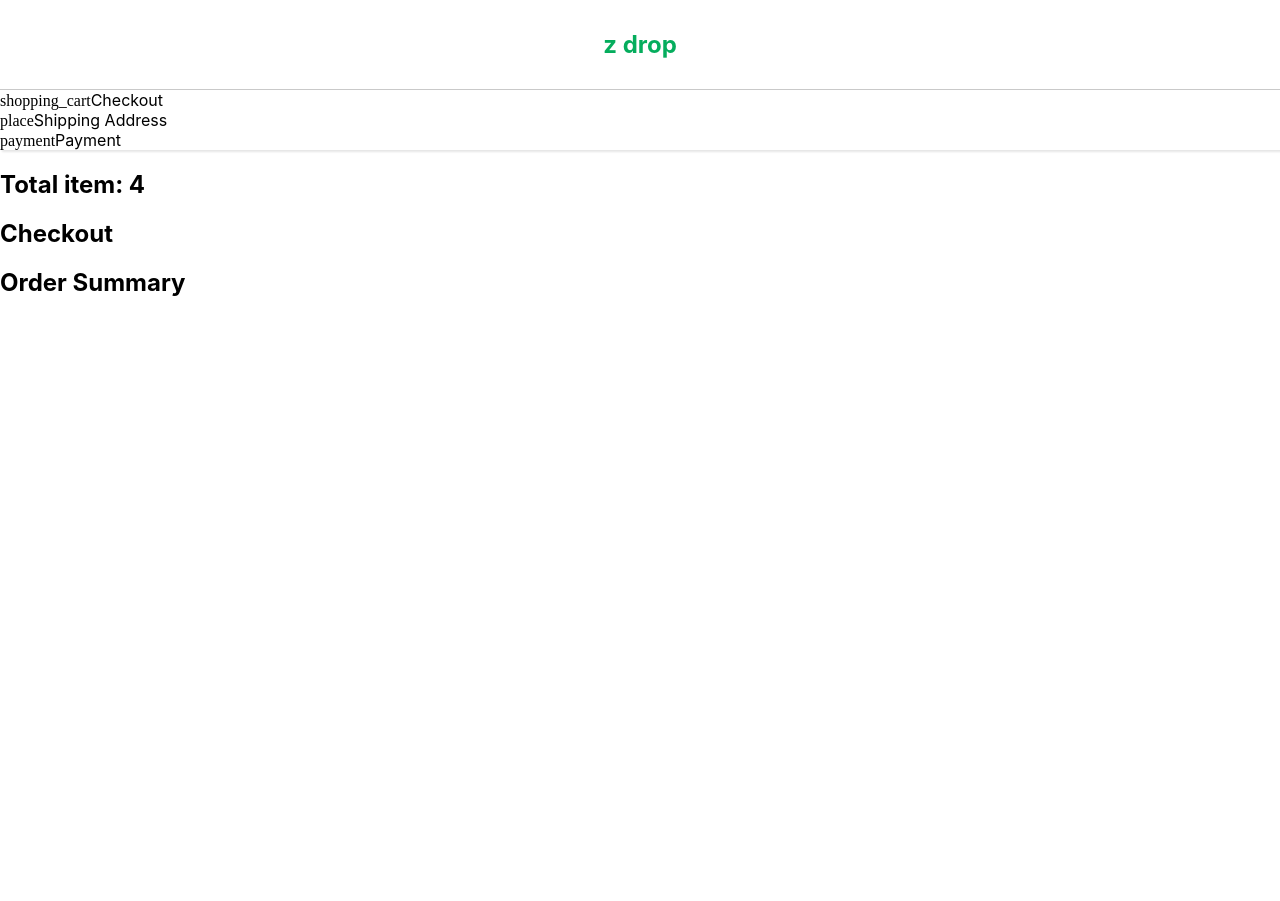
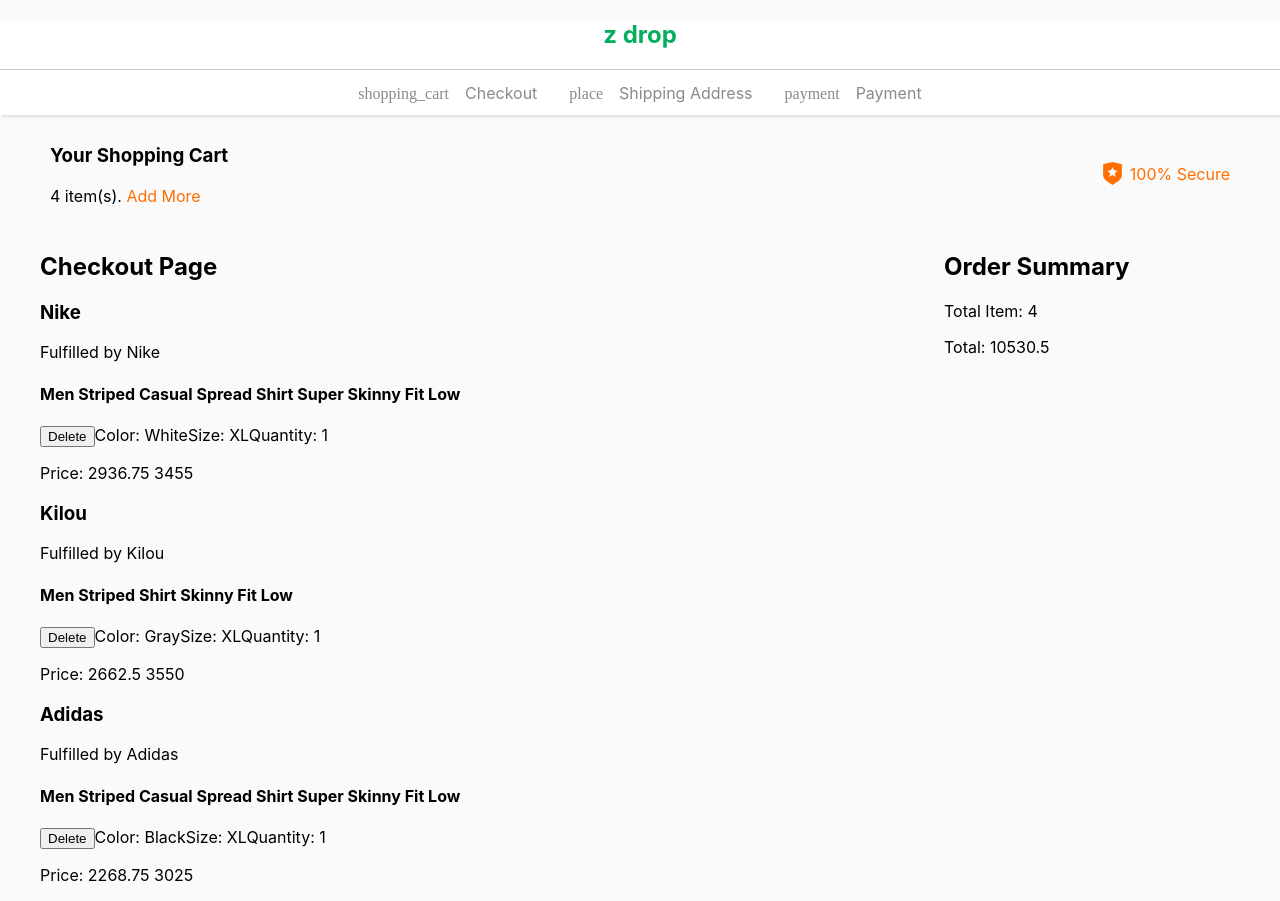
Before and after one commit to ishtiak-ahmed/z-drop, a Next.js app: page /cart in a window 1280 px wide. Before the commit the page ends 800 px from the top, so only its background shows below. Built offline with nearby package versions, Linux system fonts and the light colour scheme.

Commit message:
redux remove from store function added

```diff
--- a/Components/Checkout.tsx
+++ b/Components/Checkout.tsx
@@ -1,8 +1,28 @@
+import { useEffect, useState } from "react";
+import { useSelector } from "react-redux";
+import Orders from "./Orders";
 
 const Checkout = () => {
+    const cart = useSelector(state => state.cart);
+    const [filterData, setFilterData] = useState({});
+    useEffect(() => {
+        const newData = {};
+        cart.forEach(item => {
+            if(newData[item.compnay]){
+                newData[item.company] = [...newData[item.company], item]
+            }else {
+                newData[item.company] = [item]
+            }
+        })
+        setFilterData(newData)
+    },[cart])
+
     return (
         <div>
-            <h2>Checkout</h2>
+            <h2>Checkout Page</h2>
+            {
+                Object.keys(filterData).map(key => <Orders key={key} orders={filterData[key]}/>)
+            }
         </div>
     )
 }
--- a/Components/Header.tsx
+++ b/Components/Header.tsx
@@ -7,7 +7,7 @@
             <div className={classes.header__logo}>
                 <h2>z drop</h2>
             </div>
-            <nav>
+            <nav className={classes.header__menu}>
                 <MenuItem to="/" icon="shopping_cart" menu="Checkout" />
                 <MenuItem to="/cart" icon="place" menu="Shipping Address" />
                 <MenuItem to="/" icon="payment" menu="Payment" />
--- a/Components/MenuItem.tsx
+++ b/Components/MenuItem.tsx
@@ -1,6 +1,6 @@
 import Icon from "./Icon"
 import Link from 'next/link';
-
+import classes from '../styles/Header.module.scss';
 type Props = {
     to: string
     icon: string
@@ -8,7 +8,7 @@
 }
 const MenuItem = ({to, icon, menu}: Props) => {
     return (
-        <div className="menu__item">
+        <div className={classes.header__menu__item}>
             <Icon name={icon} />
             <Link href={to}>
             {menu}
--- /dev/null
+++ b/Components/OrderItem.tsx
@@ -0,0 +1,24 @@
+import { useDispatch } from "react-redux";
+import { OrderType } from "../type";
+import { removeFromCart } from "../Redux/Actions/cartActions";
+
+const OrderItem = ({ item }: OrderType) => {
+  const dispatch = useDispatch();
+  const handleRemove = () => {
+    dispatch(removeFromCart(item.id));
+  };
+  return (
+    <div>
+      <h4>{item.name}</h4>
+      <button onClick={handleRemove}>Delete</button>
+      <span>Color: {item.color}</span>
+      <span>Size: {item.size}</span>
+      <span>Quantity: 1</span>
+      <p>
+        Price: {(item.price * (100 - item.discount)) / 100}{" "}
+        <span>{item.price}</span>
+      </p>
+    </div>
+  );
+};
+export default OrderItem;
--- a/Components/OrderSummary.tsx
+++ b/Components/OrderSummary.tsx
@@ -1,7 +1,20 @@
+import { useEffect, useState } from "react";
+import { useSelector } from "react-redux";
+
 const OrderSummary = () => {
+    const cart = useSelector(state => state.cart);
+    const [summary, setSummary] = useState({});
+    useEffect(()=> {
+        const total: number = cart.reduce((sum, item) => sum + (item.price * (100 - item.discount) / 100), 0);
+        const item: number = cart.length;
+        const deliveryCharge: number = cart.reduce((sum, item) => sum + item.delivery, 0);
+        setSummary({total, item, deliveryCharge});
+    },[cart])
     return (
         <div>
             <h2>Order Summary</h2>
+            <p>Total Item: {summary.item}</p>
+            <p>Total: {summary.total}</p>
         </div>
     )
 }
--- /dev/null
+++ b/Components/Orders.tsx
@@ -0,0 +1,18 @@
+import { OrderType } from "../type";
+import OrderItem from "./OrderItem";
+import classes from "../styles/Checkout.module.scss";
+
+const Orders = ({ orders }: OrderType[]) => {
+  return (
+    <div className={classes.orders}>
+      <div className={classes.orders__header}>
+        <h3>{orders[0].company}</h3>
+        <p>Fulfilled by {orders[0].company}</p>
+      </div>
+      {orders.map((item) => (
+        <OrderItem key={item.id} item={item} />
+      ))}
+    </div>
+  );
+};
+export default Orders;
--- a/Redux/Reducers/cartReducers.js
+++ b/Redux/Reducers/cartReducers.js
@@ -9,6 +9,7 @@
     discount: 15,
     color: "White",
     size: "XL",
+    delivery: 40,
   },
   {
     name: "Men Tee Shirt Skinny Fit Low",
@@ -18,6 +19,7 @@
     discount: 25,
     color: "Black",
     size: "XL",
+    delivery: 40,
   },
   {
     name: "Men Striped Shirt Skinny Fit Low",
@@ -27,6 +29,7 @@
     discount: 25,
     color: "Gray",
     size: "XL",
+    delivery: 40,
   },
   {
     name: "Men Striped Casual Spread Shirt Super Skinny Fit Low",
@@ -34,6 +37,9 @@
     price: 3025,
     company: "Adidas",
     discount: 25,
+    delivery: 40,
+    color: "Black",
+    size: "XL",
   },
 ];
 const cartReducers = (state = initialState, action) => {
@@ -41,8 +47,8 @@
     case ADD_TO_CART:
       return state;
     case REMOVE_FROM_CART:
-      const newCart = state.cart.filter((item) => item.id != action.id);
-      return { ...state, cart: newCart };
+      const newCart = state.filter((item) => item.id != action.id);
+      return [...newCart];
     default:
       return state;
   }
--- a/pages/cart.tsx
+++ b/pages/cart.tsx
@@ -8,14 +8,23 @@
 const Cart = () => {
     const cartdata: OrderType[] = useSelector(state => state.cart);
     return (
-        <div>
+        <>
             <Header />
-            <h2>Total item: {cartdata?.length}</h2>
-            <main>
+            <div className='cart__header'>
+                <div>
+                    <h3 className="cart__header__title">Your Shopping Cart</h3>
+                    <p className="cart__header__info">{cartdata.length} item(s). <span className='highlights'>Add More</span></p>
+                </div>
+                <div className="cart__header__badge">
+                    <img src="/img/shield-star-fill.svg" alt="" />
+                    <span className="highlights">100% Secure</span>
+                </div>
+            </div>
+            <main className="main">
                 <Checkout />
                 <OrderSummary />
             </main>
-        </div>
+        </>
     )
 }
 export default Cart;
--- a/styles/Header.module.scss
+++ b/styles/Header.module.scss
@@ -5,8 +5,17 @@
   box-shadow: 2px 2px 2px rgba(0, 0, 0, 0.1);
   &__logo {
     text-align: center;
-    padding: 10px;
     border-bottom: 1px solid $lighter-gray;
     color: $dark-green;
   }
+  &__menu {
+    display: flex;
+    gap: 2em;
+    align-items: center;
+    justify-content: center;
+    padding: 0.8em;
+    &__item {
+      color: $light-gray;
+    }
+  }
 }
--- a/styles/_colors.scss
+++ b/styles/_colors.scss
@@ -2,7 +2,7 @@
 $off-white: #fafafa;
 $light-black: #2b2b2b;
 $light-white: #fafafa;
-$light-gray: #8a8a8a3d;
+$light-gray: #8a8a8a;
 $lighter-gray: #ececec;
 $darker-black: #1d1d1e;
 $light-pink: rgba(255, 0, 82);
--- a/styles/globals.scss
+++ b/styles/globals.scss
@@ -1,7 +1,9 @@
+@import "./colors";
 html,
 body {
   padding: 0;
   margin: 0;
+  background-color: $off-white;
   font-family: -apple-system, BlinkMacSystemFont, Segoe UI, Roboto, Oxygen,
     Ubuntu, Cantarell, Fira Sans, Droid Sans, Helvetica Neue, sans-serif;
 }
@@ -17,4 +19,30 @@
 
 .icon {
   font-family: "Material Icons";
+  margin-right: 1em;
 }
+
+.highlights {
+  color: $orange;
+}
+
+.cart__header {
+  max-width: 1200px;
+  margin: 0 auto;
+  display: flex;
+  padding: 10px;
+  justify-content: space-between;
+  &__badge {
+    display: flex;
+    gap: 5px;
+    align-items: center;
+  }
+}
+
+.main {
+  max-width: 1200px;
+  margin: 0 auto;
+  display: grid;
+  grid-template-columns: 3fr 1fr;
+  grid-gap: 1em;
+}
```
Also changed, not shown: public/img/shield-star-fill.svg (added), styles/Checkout.module.scss (added).
